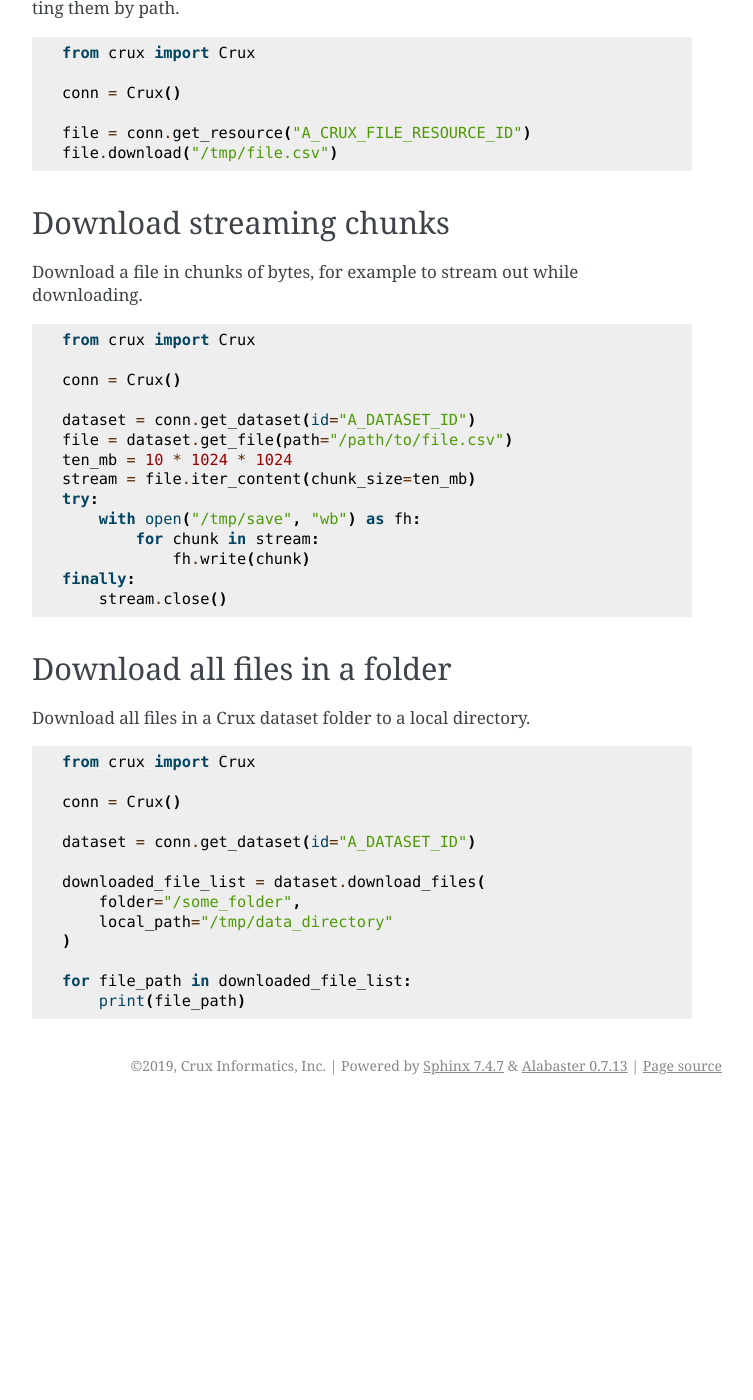
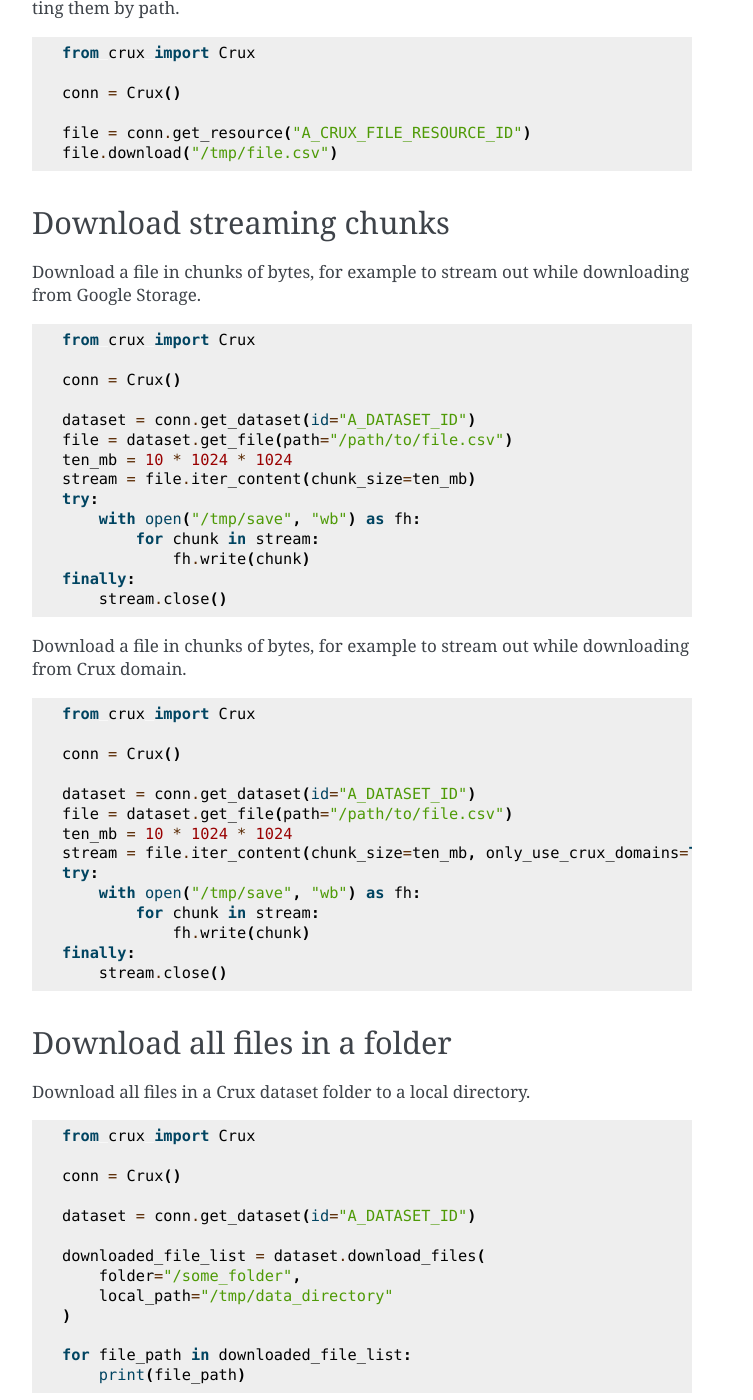
Before and after one commit to cruxinformatics/crux-python, a Sphinx documentation site: the page built from docs/downloading.md, in a window 1280 px wide and 1400 px high, scrolled down 554 px. Shown: the whole window, without its empty margins (388-1141 px from the left). Built offline with Sphinx 7.4.7, drawn with Linux system fonts in a browser that asks for light colours; pages that are not in the unit, such as notebooks, are missing from menus; before the commit the page ends 1659 px from its top, so only the background shows below that.

Commit message:
Add stream for GCS
- Updated iter_content() method to allow streaming from GCS.
- Updated the documentation.

````diff
--- a/docs/downloading.md
+++ b/docs/downloading.md
@@ -31,7 +31,7 @@
 
 ## Download streaming chunks
 
-Download a file in chunks of bytes, for example to stream out while downloading.
+Download a file in chunks of bytes, for example to stream out while downloading from Google Storage.
 
 ```python
 from crux import Crux
@@ -42,6 +42,25 @@
 file = dataset.get_file(path="/path/to/file.csv")
 ten_mb = 10 * 1024 * 1024
 stream = file.iter_content(chunk_size=ten_mb)
+try:
+    with open("/tmp/save", "wb") as fh:
+        for chunk in stream:
+            fh.write(chunk)
+finally:
+    stream.close()
+```
+
+Download a file in chunks of bytes, for example to stream out while downloading from Crux domain.
+
+```python
+from crux import Crux
+
+conn = Crux()
+
+dataset = conn.get_dataset(id="A_DATASET_ID")
+file = dataset.get_file(path="/path/to/file.csv")
+ten_mb = 10 * 1024 * 1024
+stream = file.iter_content(chunk_size=ten_mb, only_use_crux_domains=True)
 try:
     with open("/tmp/save", "wb") as fh:
         for chunk in stream:
````
Also changed, not shown: 1 other file.
